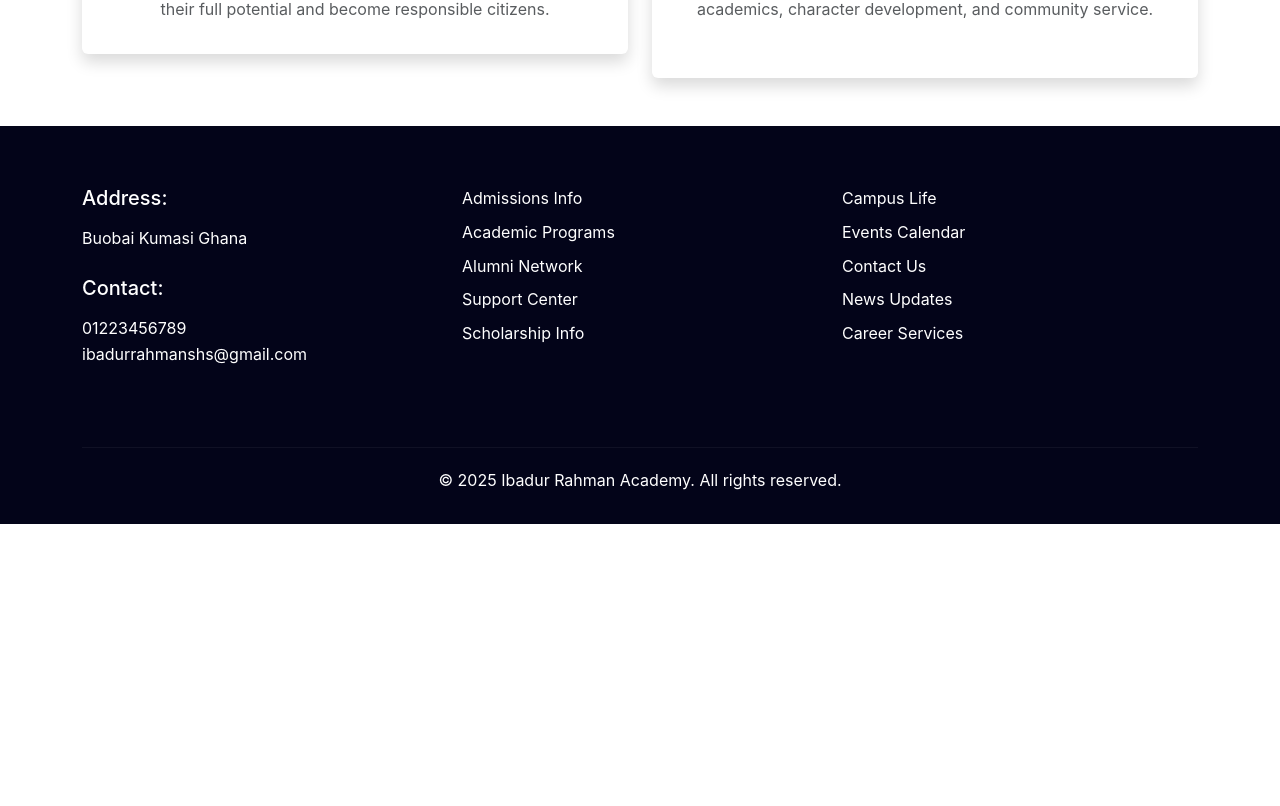
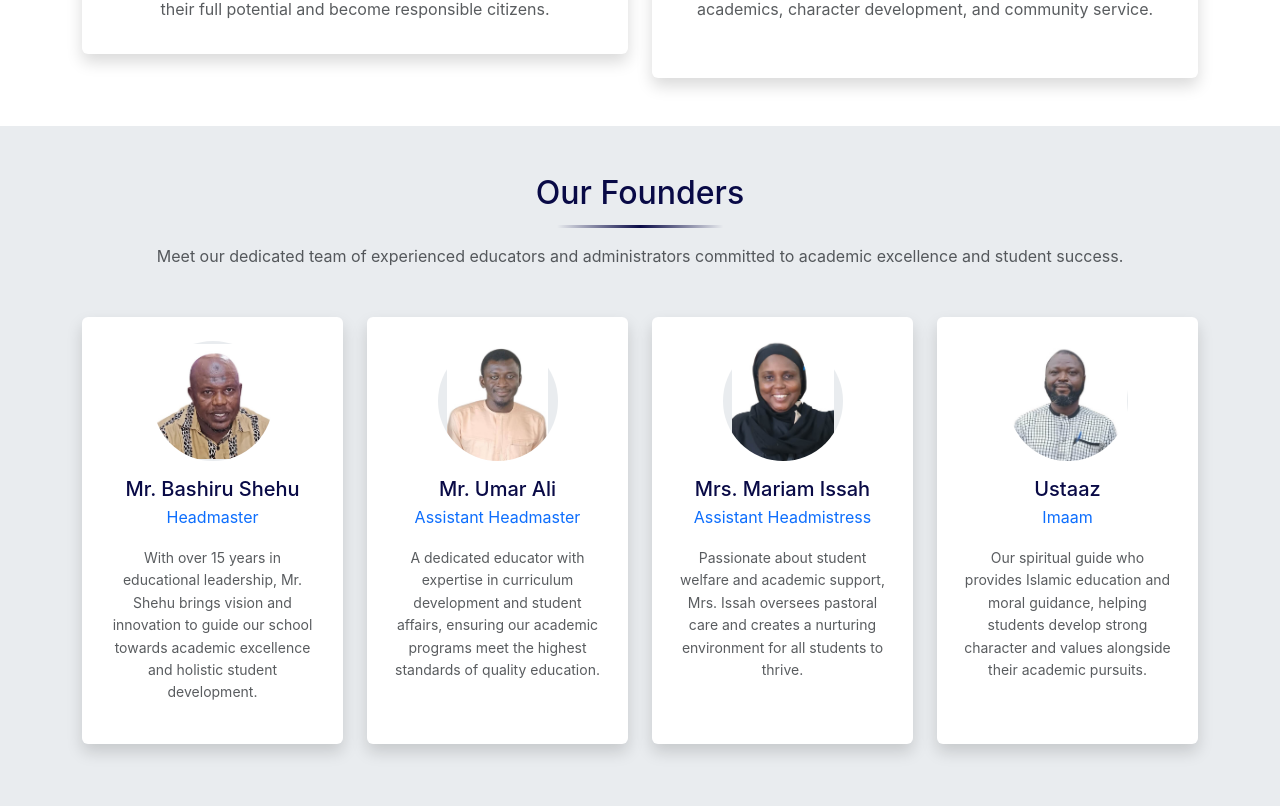
Before and after one commit to AmurdAmzer/IbassWeb-Redesign, a Next.js app in the folder frontend/: page /about-us in a window 1280 px wide. Shown: the part 1234-2040 px from the top of the page. Before the commit the page ends 1758 px from the top, so only its background shows below. Built offline with nearby package versions, Linux system fonts and the light colour scheme.

Commit message:
created a separate founder section in the about-us page

```diff
--- a/frontend/src/app/about-us/page.js
+++ b/frontend/src/app/about-us/page.js
@@ -3,6 +3,34 @@
 import { Container, Row, Col, Card } from 'react-bootstrap';
 
 export default function AboutUsPage() {
+    const leadership = [
+        {
+          name: 'Mr. Bashiru Shehu',
+          position: 'Headmaster',
+          description: 'With over 15 years in educational leadership, Mr. Shehu brings vision and innovation to guide our school towards academic excellence and holistic student development.',
+          image: '/images/headmaster.jpg'
+        },
+        {
+          name: 'Mr. Umar Ali',
+          position: 'Assistant Headmaster',
+          description: 'A dedicated educator with expertise in curriculum development and student affairs, ensuring our academic programs meet the highest standards of quality education.',
+          image: '/images/assistant1.jpg'
+        },
+        {
+          name: 'Mrs. Mariam Issah',
+          position: 'Assistant Headmistress',
+          description: 'Passionate about student welfare and academic support, Mrs. Issah oversees pastoral care and creates a nurturing environment for all students to thrive.',
+          image: '/images/assistant2.jpg'
+        },
+        {
+          name: 'Ustaaz',
+          position: 'Imaam',
+          description: 'Our spiritual guide who provides Islamic education and moral guidance, helping students develop strong character and values alongside their academic pursuits.',
+          image: '/images/ustaaz.jpg'
+        }
+      ]
+
+
   return (
     <>
       {/* About Us Section */}
@@ -125,6 +153,42 @@ export default function AboutUsPage() {
             </Container>
         </section>
 
+        {/* Founders Section */}
+        <section className="py-5" style={{backgroundColor: '#e9ecef'}}>
+        <Container>
+          <h2 className="text-center mb-3" style={{background: 'linear-gradient(to right, transparent, var(--school-blue), transparent) no-repeat bottom', backgroundSize: '80% 3px', paddingBottom: '15px', width: 'fit-content', margin: '0 auto 1rem auto'}}>Our Founders</h2>
+          <p className="text-center text-muted mb-5 px-3">
+          Meet our dedicated team of experienced educators and administrators committed to academic excellence and student success.
+          </p>
+          <Row>
+            {leadership.map((leader, index) => (
+              <Col lg={3} md={6} className="mb-4" key={index}>
+                <Card className="text-center border-0 shadow h-100">
+                  <Card.Body className="p-4">
+                    <div
+                      className="rounded-circle mx-auto mb-3"
+                      style={{
+                        width: '120px',
+                        height: '120px',
+                        padding: '8px',
+                        backgroundColor: '#e9ecef',
+                        backgroundImage: `url(${leader.image})`,
+                        backgroundSize: 'contain',
+                        backgroundRepeat: 'no-repeat',
+                        backgroundPosition: 'center'
+                      }}
+                    />
+                    <h5 className="mb-1">{leader.name}</h5>
+                    <p className="text-primary mb-3">{leader.position}</p>
+                    <p className="text-muted small">{leader.description}</p>
+                  </Card.Body>
+                </Card>
+              </Col>
+            ))}
+          </Row>
+        </Container>
+      </section>
+
       {/* School Rules and Anthem to be added later */}
     </>
   );
```
